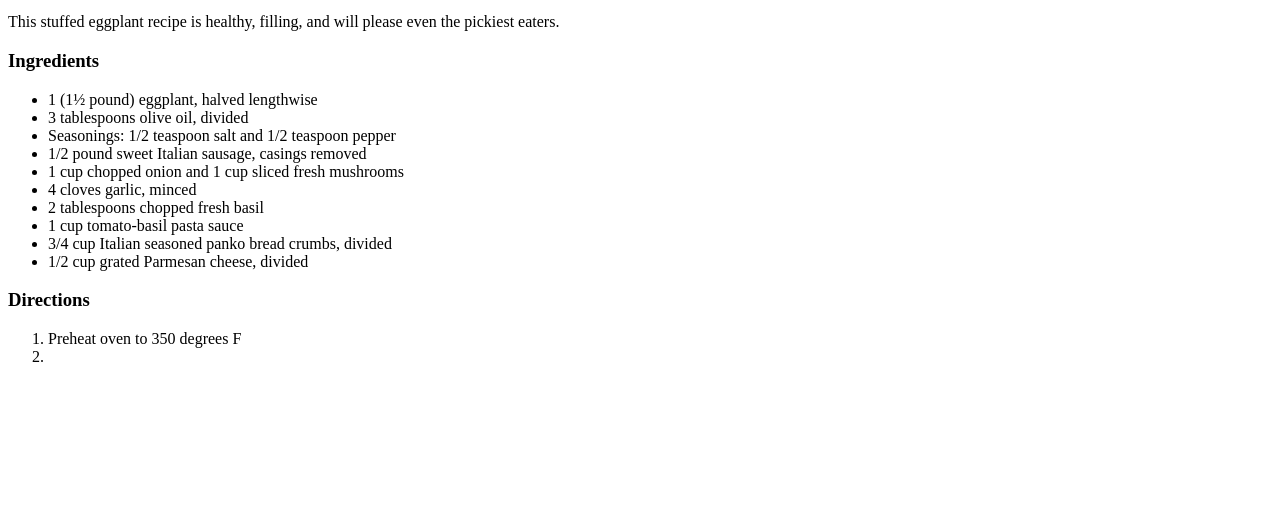
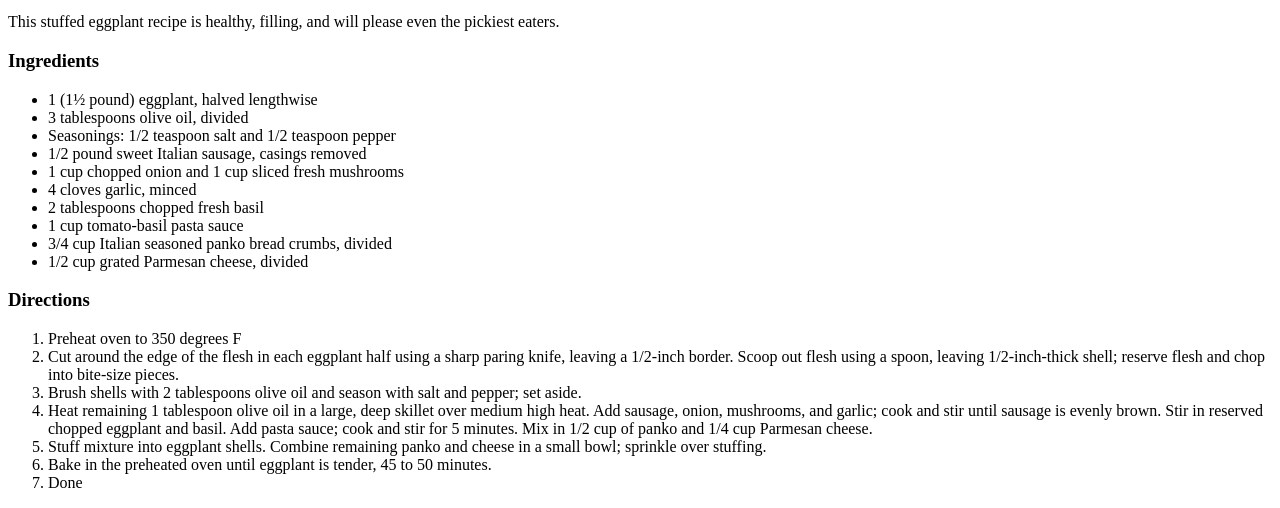
Before and after one commit to framez00/odin-recipes, a plain HTML site: page recipes/stuffedEggplant.html in a window 1280 px wide. Shown: the part 474-982 px from the top of the page. Before the commit the page ends 856 px from the top, so only its background shows below. Drawn offline with Linux system fonts and the light colour scheme.

Commit message:
finished directions

```diff
--- a/recipes/stuffedEggplant.html
+++ b/recipes/stuffedEggplant.html
@@ -30,7 +30,12 @@
 	<h3>Directions</h3>
 	<ol>
 		<li>Preheat oven to 350 degrees F</li>
-		<li></li>
+		<li>Cut around the edge of the flesh in each eggplant half using a sharp paring knife, leaving a 1/2-inch border. Scoop out flesh using a spoon, leaving 1/2-inch-thick shell; reserve flesh and chop into bite-size pieces.</li>
+		<li>Brush shells with 2 tablespoons olive oil and season with salt and pepper; set aside.</li>
+		<li>Heat remaining 1 tablespoon olive oil in a large, deep skillet over medium high heat. Add sausage, onion, mushrooms, and garlic; cook and stir until sausage is evenly brown. Stir in reserved chopped eggplant and basil. Add pasta sauce; cook and stir for 5 minutes. Mix in 1/2 cup of panko and 1/4 cup Parmesan cheese.</li>
+		<li>Stuff mixture into eggplant shells. Combine remaining panko and cheese in a small bowl; sprinkle over stuffing.</li>
+		<li>Bake in the preheated oven until eggplant is tender, 45 to 50 minutes.</li>
+		<li>Done</li>
 	</ol>
 </body>
 </html>
```
